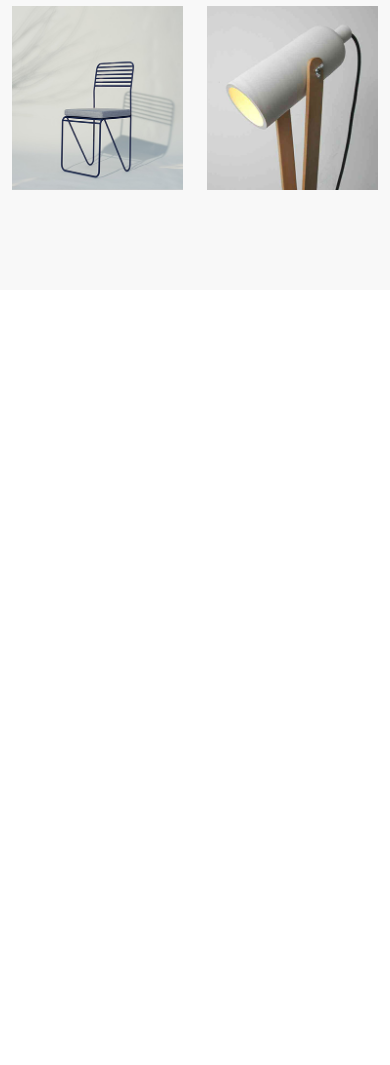
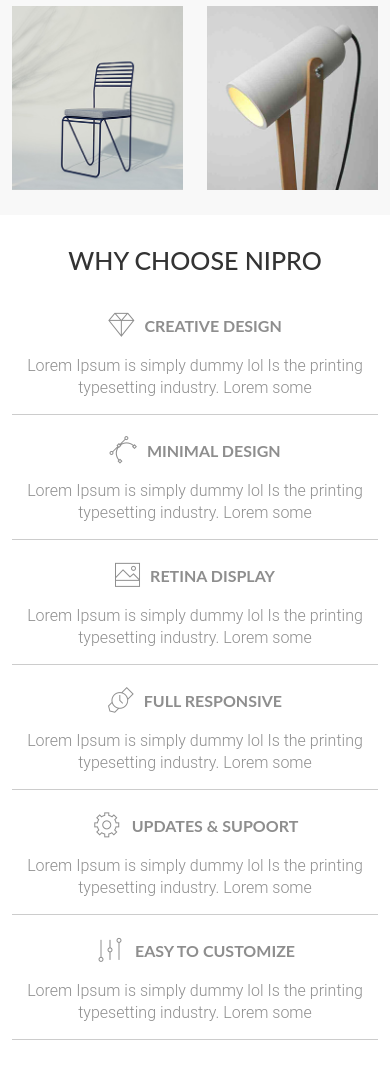
Before and after one commit to Razzakromy/nipro, a plain HTML site: page index.html in a window 390 px wide. Shown: the part 3178-4243 px from the top of the page. Before the commit the page ends 3468 px from the top, so only its background shows below. Drawn offline with Linux system fonts and the light colour scheme; a web font is replaced by a local one.

Commit message:
added why choose us section
added why choose us section with full responsive

```diff
--- a/assets/css/responsive.css
+++ b/assets/css/responsive.css
@@ -116,6 +116,9 @@
     }
 
     /* Recent */
+    .recent{
+        padding-bottom: 25px;
+    }
     .work_margin {
         margin-top: 15px;
     }
@@ -145,6 +148,34 @@
         -moz-transform: translate(-50%, -88%);
         -ms-transform: translate(-50%, -88%);
         -o-transform: translate(-50%, -88%);
+}
+/* why */
+.why{
+    padding-bottom: 25px;
+}
+.why .heading_text {
+    padding-bottom: 15px;
+}
+.why_margin{
+    margin-top: 20px;
+}
+.why_details.why_margin {
+    text-align: center;
+}
+.icon_title {
+    justify-content: center;
+}
+.icon_title i {
+    padding-right: 10px;
+    font-size: 30px;
+}
+.icon_title h3 {
+     font-size: 16px;
+}
+
+.why_details p{
+    padding: 15px 0;
+    line-height: 22px;
 }
 
 }
@@ -245,6 +276,9 @@
     }
 
     /* Recent */
+    .recent{
+        padding-bottom: 50px;
+    }
     .work_margin {
         margin-top: 15px;
     }
@@ -271,6 +305,28 @@
         -moz-transform: translate(-50%, -83%);
         -ms-transform: translate(-50%, -83%);
         -o-transform: translate(-50%, -83%);
+}
+/* why */
+.why{
+    padding-bottom: 50px;
+}
+.why .heading_text {
+    padding-bottom: 20px;
+}
+.why_margin{
+    margin-top: 20px;
+}
+.icon_title i {
+    padding-right: 10px;
+    font-size: 30px;
+}
+.icon_title h3 {
+     font-size: 16px;
+}
+
+.why_details p{
+    padding: 15px 0;
+    line-height: 25px;
 }
 }
 
@@ -366,6 +422,9 @@
     }
 
     /* Recent */
+    .recent{
+        padding-bottom: 80px;
+    }
     .nav_tabs {
         padding-top: 40px;
     }
@@ -377,6 +436,29 @@
     .pd_text h2 {
         font-size: 16px;
     }
+    /* why */
+    .why{
+        padding-bottom: 80px;
+    }
+    .why .heading_text {
+        padding-bottom: 20px;
+    }
+    .why_margin{
+        margin-top: 30px;
+    }
+    .icon_title i {
+        padding-right: 10px;
+        font-size: 30px;
+    }
+    .icon_title h3 {
+         font-size: 16px;
+    }
+
+    .why_details p{
+        padding: 15px 0;
+        line-height: 25px;
+    }
+
 
 }
 
--- a/assets/css/style.css
+++ b/assets/css/style.css
@@ -467,3 +467,41 @@ padding-bottom: 100px;}
     text-transform: capitalize;
   }
 /* Recent End */
+/* Why Start */
+.why{padding-bottom: 100px;}
+.why .heading_text{
+    padding-bottom: 40px;
+}
+.why_margin{
+    margin-top: 40px;
+}
+.icon_title{}
+.icon_title i{
+    padding-right: 20px;
+    font-size: 48px;
+}
+.icon_title h3{
+    font-family: "lato", sans-serif;
+    font-size: 18px ;
+    font-weight: 700 ;
+    text-transform: uppercase;
+}
+.why_details{
+    border-bottom: 1px solid #cccccc;
+    transition: .3s;
+    -webkit-transition: .3s;
+    -moz-transition: .3s;
+    -ms-transition: .3s;
+    -o-transition: .3s;
+}
+.why_details p{
+    padding: 40px 0;
+    line-height: 30px;
+}
+.why_details:hover{
+    border-bottom: 1px solid #333333;
+}
+.why_details:hover .icon_title i,.why_details:hover .icon_title h3 {
+    color: #333333;
+}
+/* Why End */
--- a/index.html
+++ b/index.html
@@ -400,7 +400,7 @@
                                     </div>
                                 </div>
 
-                            <!-- <div class="row next_row_img"> -->
+                                <!-- <div class="row next_row_img"> -->
                                 <div class="col-lg-4 col-md-4 col-sm-4 col-6 work_margin">
                                     <div class="cover_img">
                                         <img src="assets/img/4.jpg" class="img-fluid img_ov" alt="nipro_agency">
@@ -452,8 +452,8 @@
                                         </div>
                                     </div>
                                 </div>
-                            <!-- </div> -->
-                        </div>
+                                <!-- </div> -->
+                            </div>
                         </div>
                         <!-- App -->
                         <div class="tab-pane fade" id="pills_app" role="tabpanel" aria-labelledby="app_tab"
@@ -628,13 +628,73 @@
         <!-- 1st row -->
         <div class="row">
             <div class="col-lg-12">
-
+                <div class="heading_text text-center">
+                    <div class="line m-auto"></div>
+                    <h2>why choose nipro</h2>
+                </div>
             </div>
         </div>
         <!-- 2nd row -->
         <div class="row">
-            <div class="col-lg-4">
-
+            <!-- why item -->
+            <div class="col-lg-4 col-md-4 col-sm-6 col-12">
+                <div class="why_details why_margin">
+                    <div class="icon_title d-flex align-items-center">
+                        <i class="pe-7s-diamond"></i>
+                        <h3>creative design</h3>
+                    </div>
+                    <p>Lorem Ipsum is simply dummy lol Is the printing typesetting industry. Lorem some </p>
+                </div>
+            </div>
+            <!-- why item -->
+            <div class="col-lg-4 col-md-4 col-sm-6 col-12">
+                <div class="why_details why_margin">
+                    <div class="icon_title d-flex align-items-center">
+                        <i class="pe-7s-vector"></i>
+                        <h3>minimal design</h3>
+                    </div>
+                    <p>Lorem Ipsum is simply dummy lol Is the printing typesetting industry. Lorem some </p>
+                </div>
+            </div>
+            <!-- why item -->
+            <div class="col-lg-4 col-md-4 col-sm-6 col-12">
+                <div class="why_details why_margin">
+                    <div class="icon_title d-flex align-items-center">
+                        <i class="pe-7s-photo"></i>
+                        <h3>retina display</h3>
+                    </div>
+                    <p>Lorem Ipsum is simply dummy lol Is the printing typesetting industry. Lorem some </p>
+                </div>
+            </div>
+            <!-- why item -->
+            <div class="col-lg-4 col-md-4 col-sm-6 col-12">
+                <div class="why_details why_margin">
+                    <div class="icon_title d-flex align-items-center">
+                        <i class="pe-7s-wristwatch"></i>
+                        <h3>full responsive</h3>
+                    </div>
+                    <p>Lorem Ipsum is simply dummy lol Is the printing typesetting industry. Lorem some </p>
+                </div>
+            </div>
+            <!-- why item -->
+            <div class="col-lg-4 col-md-4 col-sm-6 col-12">
+                <div class="why_details why_margin">
+                    <div class="icon_title d-flex align-items-center">
+                        <i class="pe-7s-config"></i>
+                        <h3>updates  & supoort</h3>
+                    </div>
+                    <p>Lorem Ipsum is simply dummy lol Is the printing typesetting industry. Lorem some </p>
+                </div>
+            </div>
+            <!-- why item -->
+            <div class="col-lg-4 col-md-4 col-sm-6 col-12">
+                <div class="why_details why_margin">
+                    <div class="icon_title d-flex align-items-center">
+                        <i class="pe-7s-edit"></i>
+                        <h3>easy to customize</h3>
+                    </div>
+                    <p>Lorem Ipsum is simply dummy lol Is the printing typesetting industry. Lorem some </p>
+                </div>
             </div>
         </div>
     </div>
```
